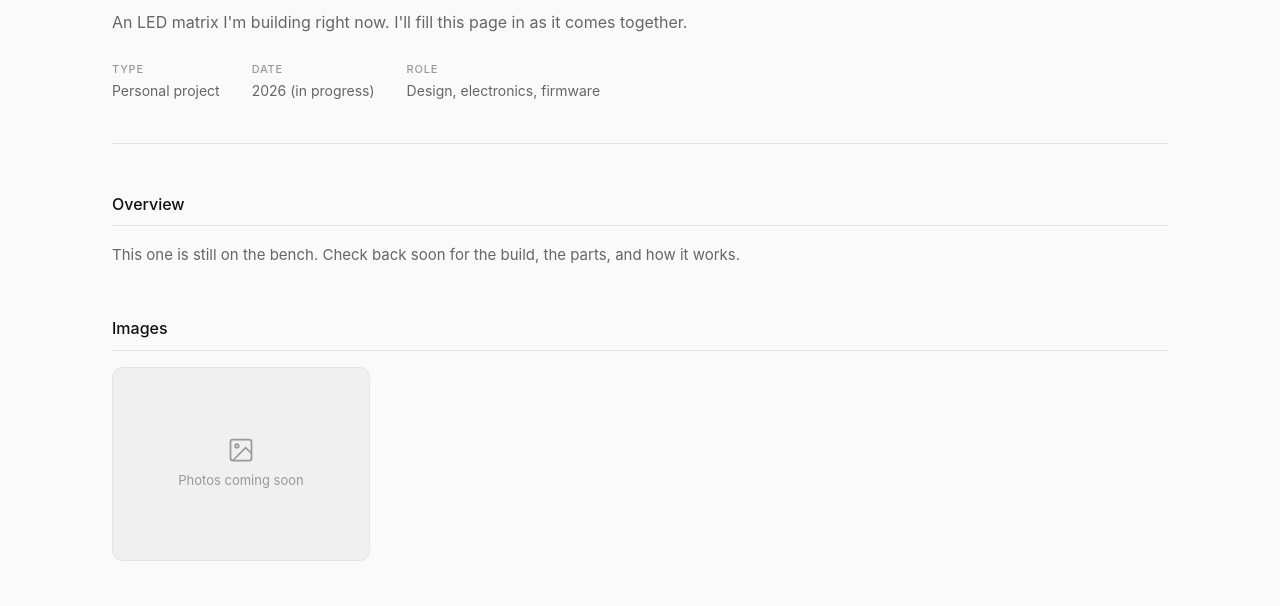
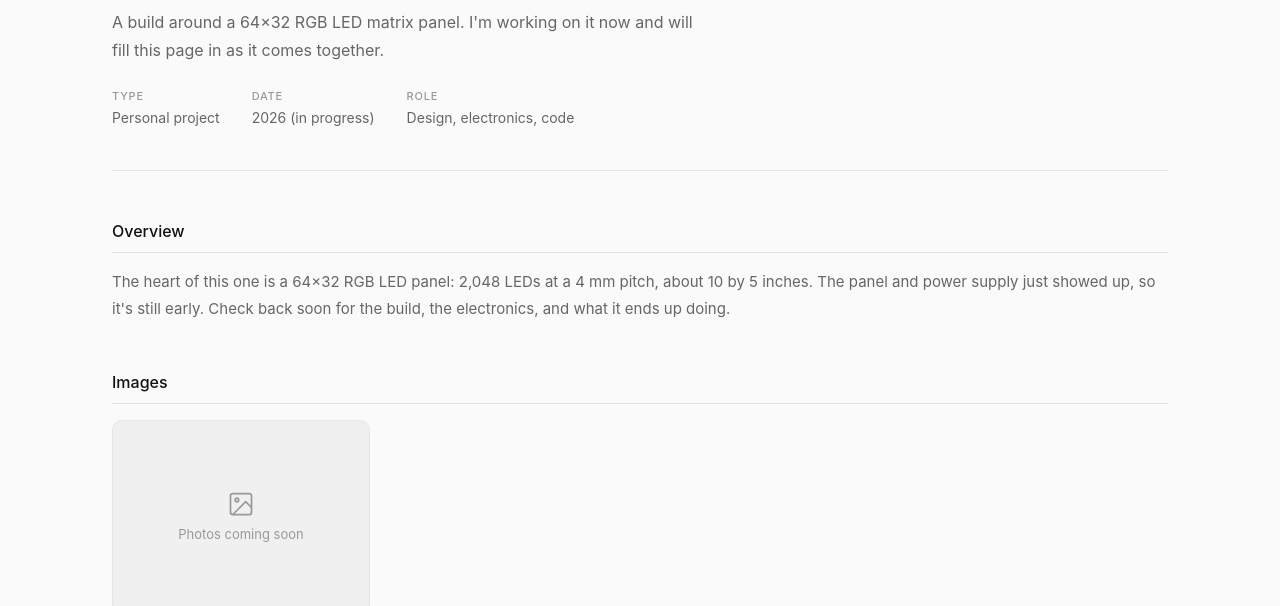
Before and after one commit to Asbatty/project-portfolio, a website: page projects/led-matrix/index.html in a window 1280 px wide. Shown: the part 192-798 px from the top of the page. Drawn offline with Linux system fonts and the light colour scheme.

Commit message:
LED Matrix placeholder: add the panel details (64x32 RGB, 4 mm pitch)
Co-Authored-By: Claude Opus 5.5 <noreply@anthropic.com>
Claude-Session: https://claude.ai/code/session_015f9bUEEJxaCroLdEMcSykg

```diff
--- a/projects/led-matrix/index.html
+++ b/projects/led-matrix/index.html
@@ -4,10 +4,10 @@
   <meta charset="UTF-8" />
   <meta name="viewport" content="width=device-width, initial-scale=1.0" />
   <title>LED Matrix — Andrew Battenberg</title>
-  <meta name="description" content="An LED matrix build Andrew Battenberg is working on now. Write-up coming as the project comes together." />
+  <meta name="description" content="A build around a 64×32 RGB LED matrix panel. In progress." />
   <meta property="og:type" content="website" />
   <meta property="og:title" content="LED Matrix — Andrew Battenberg" />
-  <meta property="og:description" content="An LED matrix build Andrew Battenberg is working on now. Write-up coming as the project comes together." />
+  <meta property="og:description" content="A build around a 64×32 RGB LED matrix panel. In progress." />
   <meta property="og:url" content="https://asbatty.github.io/project-portfolio/projects/led-matrix/" />
   <meta name="twitter:card" content="summary" />
   <link rel="stylesheet" href="../../assets/css/style.css" />
@@ -38,7 +38,8 @@
         <h1>LED Matrix</h1>
         <p class="subtitle">
           <!-- LED-MATRIX: subtitle -->
-          An LED matrix I'm building right now. I'll fill this page in as it comes together.
+          A build around a 64×32 RGB LED matrix panel. I'm working on it now and will fill this page
+          in as it comes together.
         </p>
         <div class="project-meta">
           <div class="meta-item">
@@ -51,7 +52,7 @@
           </div>
           <div class="meta-item">
             <span class="meta-label">Role</span>
-            <span class="meta-value">Design, electronics, firmware</span>
+            <span class="meta-value">Design, electronics, code</span>
           </div>
         </div>
       </div>
@@ -62,8 +63,9 @@
           <h2>Overview</h2>
           <!-- LED-MATRIX: overview -->
           <p>
-            This one is still on the bench. Check back soon for the build, the parts, and how it
-            works.
+            The heart of this one is a 64×32 RGB LED panel: 2,048 LEDs at a 4 mm pitch, about 10 by
+            5 inches. The panel and power supply just showed up, so it's still early. Check back
+            soon for the build, the electronics, and what it ends up doing.
           </p>
         </div>
 
```
Also changed, not shown: projects/index.html (+2 -2 lines).
